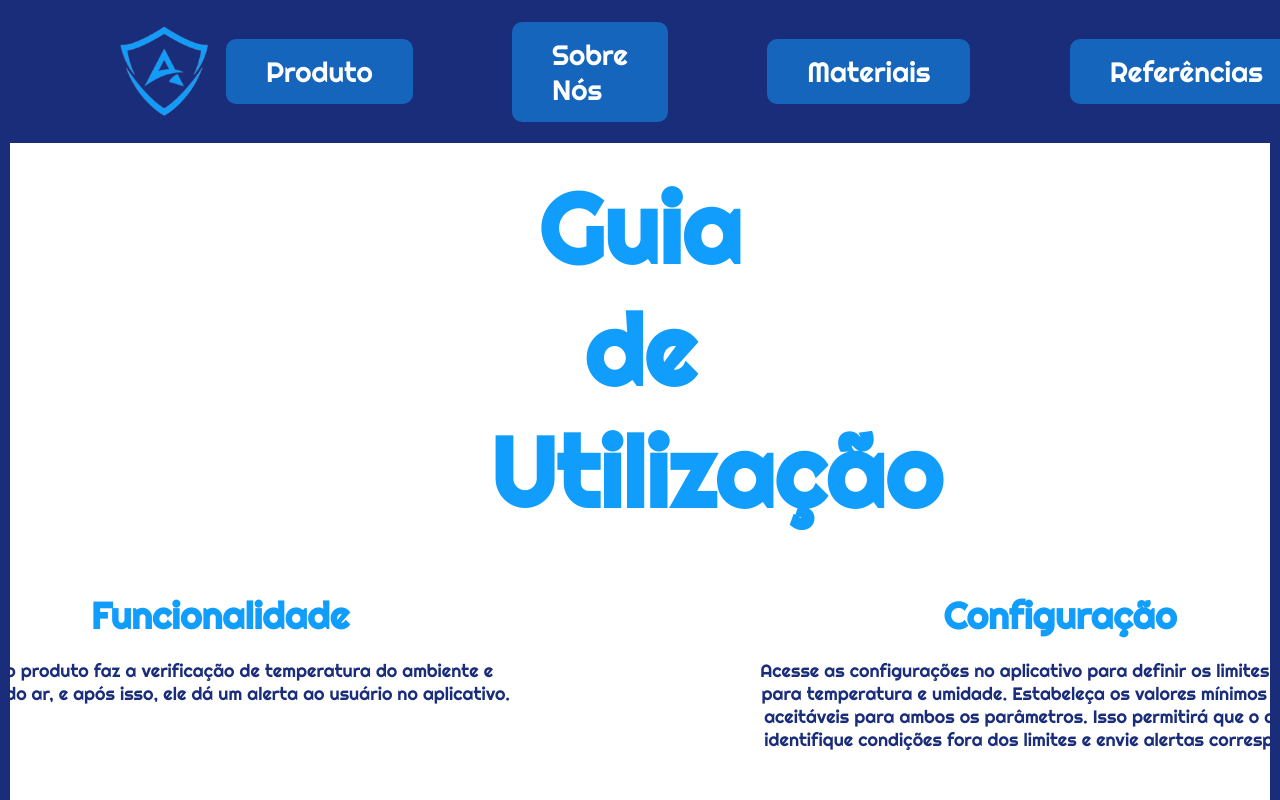
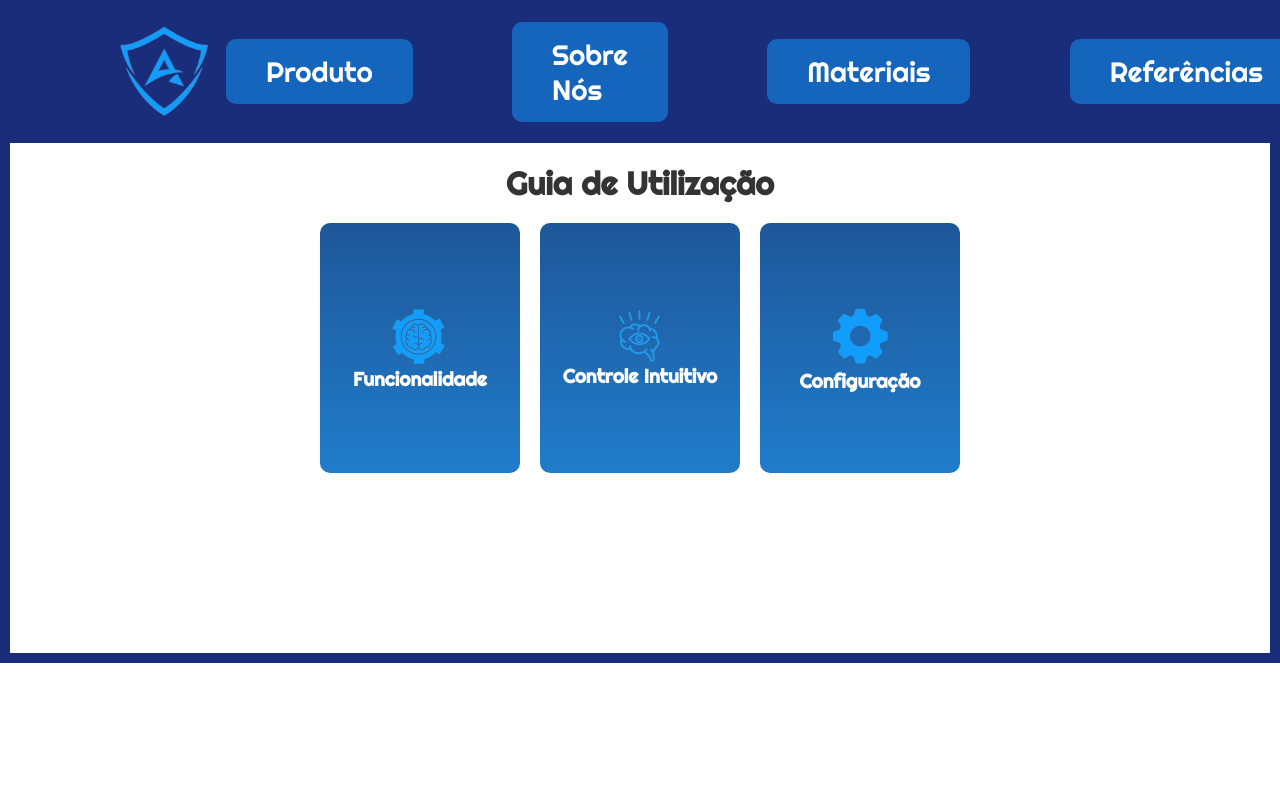
Before and after one commit to AndreyTrolezi/AeroGuardTech, a React (Vite) app: page /guia in a window 1280 px wide. Shown: the top 800 px of the page. Built offline with nearby package versions, Linux system fonts and the light colour scheme.

Commit message:
ultimos ajustes 1

```diff
--- a/src/pages/Guia.jsx
+++ b/src/pages/Guia.jsx
@@ -8,33 +8,49 @@ export function Guia() {
   return (
     <Home>
       <Responsivo/>
-        <main>
-          <h1 className="Titulo">Guia de Utilização</h1>
-          <div className="sections">
+      <div className="container">
+        <h1>Guia de Utilização</h1>
+        <div className="cards">
+          <div className="card-container">
+            <div className="card">
+              <div className="card-front">
+                <img src={cerebro} alt="Funcionalidade" />
+                <h2>Funcionalidade</h2>
+              </div>
+              <div className="card-back">
+                <h2>Funcionalidade</h2>
+                <p>Nosso produto oferece funcionalidades avançadas para melhorar sua experiência.</p>
+              </div>
+            </div>
+          </div>
 
-            <section>
-              <h3 className="funcao">Funcionalidade</h3>
-              <p>O nosso produto faz a verificação de temperatura do ambiente e umidade do ar, e após isso, ele dá um alerta ao usuário no aplicativo.</p>
-              <div className="numero1">1</div>
-              <img class="n1" src={cerebro} alt="Funcionalidade" />
-            </section>
+          <div className="card-container">
+            <div className="card">
+              <div className="card-front">
+                <img src={olho} alt="Controle Intuitivo" />
+                <h2>Controle Intuitivo</h2>
+              </div>
+              <div className="card-back">
+                <h2>Controle Intuitivo</h2>
+                <p>Controle com interface fácil e intuitiva para facilitar o uso.</p>
+              </div>
+            </div>
+          </div>
 
-            <section>
-              <img class="n2" src={olho} alt="Controle Intuitivo" />
-              <div className="numero2">2</div>
-              <h3>Controle Intuitivo</h3>
-              <p>Receba alertas em tempo real no seu aplicativo quando as condições de temperatura ou umidade ultrapassarem os limites definidos. Visualize os dados detalhados das medições recentes e históricas. Ajuste facilmente os limites de alerta e as configurações do dispositivo através do aplicativo.</p>
-            </section>
-
-            <section>
-              <h3>Configuração</h3>
-              <p>Acesse as configurações no aplicativo para definir os limites desejados para temperatura e umidade. Estabeleça os valores mínimos e máximos aceitáveis para ambos os parâmetros. Isso permitirá que o dispositivo identifique condições fora dos limites e envie alertas correspondentes.</p>
-              <div className="numero3">3</div>
-              <img class="n3" src={eng} alt="Configuração" />
-            </section>
-
+          <div className="card-container">
+            <div className="card">
+              <div className="card-front">
+                <img src={eng} alt="Configuração" />
+                <h2>Configuração</h2>
+              </div>
+              <div className="card-back">
+                <h2>Configuração</h2>
+                <p>Ajuste as configurações de acordo com suas preferências.</p>
+              </div>
+            </div>
           </div>
-        </main>
+        </div>
+      </div>
     </Home>
   );
 }
--- a/src/styles/Botao.styles.js
+++ b/src/styles/Botao.styles.js
@@ -12,6 +12,11 @@ export const BotaoContainer = styled.button`
     margin-left: 23rem;//aq bob é onde manda a imagem dos tres pontos para o lado, pro popup sumir tem q clicar nele dnv, oq eu achei zoado mas foi o melhor q eu pude fazer
     width: 20px;
     height: 40px;
+  }
+
+  @media (max-width: 425px) {
+    .BotaoContainer img {
+      display: flex;
   }
 `;
 
--- a/src/styles/Guia.styles.js
+++ b/src/styles/Guia.styles.js
@@ -17,98 +17,91 @@ export const Home = styled.div`
     margin-top: 1.5rem;
   }
 
-  .sections {
+  .card h2 {
+    font-size: 1.2rem;
+  }
+
+  .container {
+    text-align: center;
+    padding: 20px;
+  }
+
+  h1 {
+    font-size: 2rem;
+    color: #333;
+    margin-bottom: 20px;
+  }
+
+  .cards {
     display: flex;
-    justify-content: space-around;
+    justify-content: center;
+    gap: 20px;
+  }
 
-    section {
+  .card-container {
+    perspective: 1000px; /* Para criar o efeito de profundidade */
+  }
+
+  .card {
+    width: 200px;
+    height: 250px;
+    position: relative;
+    transition: transform 0.8s;
+    transform-style: preserve-3d;
+  }
+
+  .card:hover {
+    transform: rotateY(180deg);
+  }
+
+  .card-front, .card-back {
+    position: absolute;
+    width: 100%;
+    height: 100%;
+    backface-visibility: hidden; /* Oculta o lado que está por trás */
+    border-radius: 10px;
     display: flex;
     flex-direction: column;
+    justify-content: center;
     align-items: center;
+    padding: 20px;
+    color: white;
     text-align: center;
-      max-width: 300px;
-
-      h3 {
-        color: #119DFC;
-        font-size: 37px;
-        margin: 20px 0;
   }
 
-      p {
-        font-size: 18px;
-        margin: 0;
-        min-width: 200%;
-        color: #1A2D7A;
+  .card-front {
+    background: linear-gradient(to bottom, #1e5799, #207cca);
   }
 
-      .n2 {
-        display: flex;
-        margin-top: 245px;
-        align-items: center;
-      }
-
-      .numero1, .numero3, .numero2 {
-        color: #FFF;
-        font-size: 35px;
-        font-weight: bold;
-        margin-bottom: 20px;
-        background-color: #005bb5;
-        padding: 5px;
-        padding-left: 1.5rem;
-        padding-right: 1.5rem;
-        border-radius: 15%;
-      }
-
-      .numero1 {
-        margin-top: 180px;
-      }
-
-      .numero2 {
-        margin-top: 10px;
-      }
-
-      .numero3 {
-        margin-top: 130px;
-      }
-    }
+  .card-back {
+    background: linear-gradient(to bottom, #207cca, #1e5799);
+    transform: rotateY(180deg); /* Gira o verso para que ele comece escondido */
   }
 
   @media (max-width: 425px) {
     padding-bottom: 150px;
 
-    .Titulo {
-      font-size: 48px;
-      margin-left: 1rem;
-      margin-right: 1rem;
-      margin-top: 1rem;
+  .cards {
+    flex-direction: column;
+    align-items: center;
   }
 
-    .sections {
-      flex-direction: column;
-      align-items: center;
-
-      section {
-        max-width: 100%;
-        margin-bottom: 40px;
-
-        h3 {
-          font-size: 24px;
+  .card {
+    width: 150px;
+    height: 200px;
   }
 
-        p {
-          font-size: 16px;
-          min-width: auto;
-          padding: 0 1rem;
+  h1 {
+    font-size: 1.5rem;
   }
 
-        .numero1, .numero3, .numero2 {
-          display: none;
+  .card-front, .card-back {
+    padding: 10px;
+    font-size: 0.9rem;
   }
 
-        .n1, .n2, .n3 {
-          display: none;
+  .card .icon {
+    font-size: 2.5rem;
   }
 }
-    }
-  }
-`;
+`
--- a/src/styles/Materiais.styles.js
+++ b/src/styles/Materiais.styles.js
@@ -38,7 +38,7 @@ background-color: #ffffff;
   transition: opacity .2s;
   position: absolute;
   width: 100%;
-  max-width: 800px; /* Ajustei o tamanho máximo da imagem */
+  max-width: 900px; /* Ajustei o tamanho máximo da imagem */
 }
 
 .on {
@@ -81,31 +81,29 @@ background-color: #ffffff;
       padding-botton: 15rem;
     }
 
-    .imgs {
-      display: flex;
-      justify-content: center;
-      margin-bottom: 0px;
-    }
+    .container-images {
+    width: 250px;
+    height: 150px;
+  }
 
-    .setaD {
-      margin-left: 0px;
-      margin-top: 25rem;
-      margin-right: 21rem;
+  .titulo {
+    font-size: 1.5rem;
+  }
 
-      width: 10rem;
-    }
+  #prev-button img,
+  #next-button img {
+    width: 25px;
+    height: 25px;
+  }
 
-    .setaE {
-      margin-left: 21rem;
-      margin-top: 25rem;
-      margin-right: 0px;
+  #prev-button img {
+    margin-left: 30px;
+  }
 
-      width: 10rem;
-    }
-
-    .arduino {
-      max-width: 200px;
-      margin-top: 15px;
-    }
-  }
+  .slider {
+    position: absolute;
+    width: 100%;
+    min-width: 300px; /* Ajustei o tamanho máximo da imagem */
+}
+}
 `
--- a/src/styles/SobreNos.styles.js
+++ b/src/styles/SobreNos.styles.js
@@ -54,7 +54,6 @@ export const Home = styled.div`
 
   .tudo {
     height: 100px;
-
   }
 
   .foto1 {
@@ -123,7 +122,7 @@ export const Home = styled.div`
     }
 
     .espaco1, .espaco2, .espaco3, .espaco4 {
-      margin: 10px 0;
+      margin: 50px 0;
     }
   }
 `
```
Lines whose indentation alone changed are shown as unchanged.
